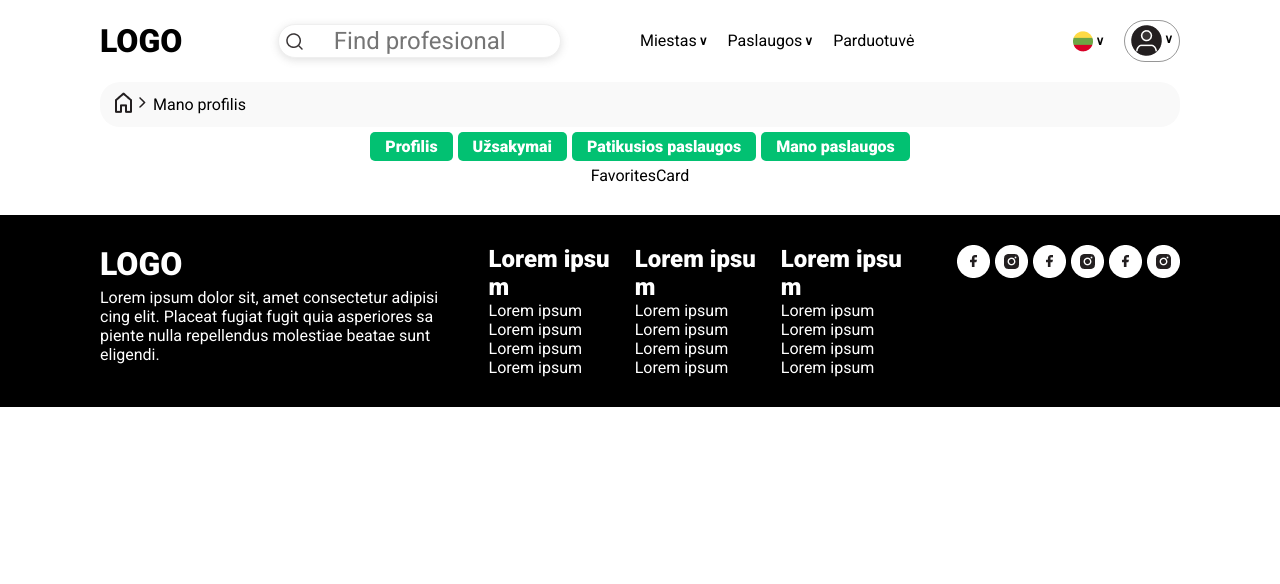
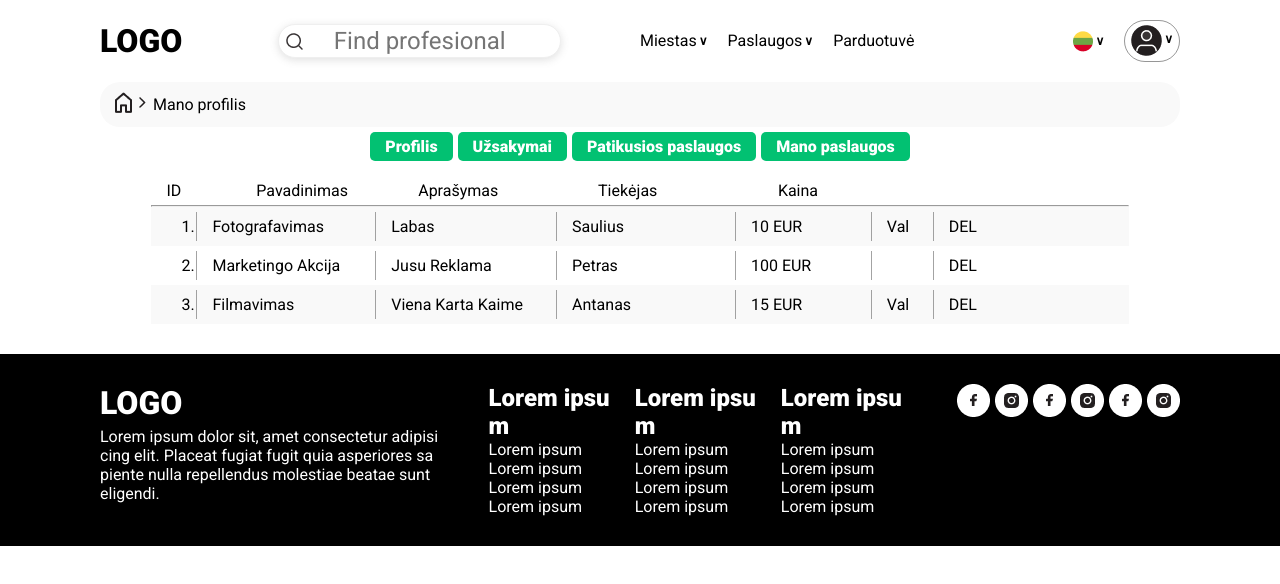
Before and after one commit to Scarab911/drone-hub, a React (Create React App) app: page /profile/my-favorite in a window 1280 px wide. Shown: the top 584 px of the page. Built offline with nearby package versions, Linux system fonts and the light colour scheme.

Commit message:
favorites card component and delete animation

```diff
--- a/src/components/user/profile/favorites_card/FavoritesCard.jsx
+++ b/src/components/user/profile/favorites_card/FavoritesCard.jsx
@@ -1,5 +1,70 @@
 import React from 'react';
 
+//components
+import FavoriteItem from './favorites_item/FavoriteItem';
+
+//css
+import './favoritesCard.css';
+
+const favoritesList = [
+  {
+    id: '1',
+    name: 'fotografavimas',
+    shortDesc: 'labas',
+    provider: 'Saulius',
+    price: 10,
+    currency: 'EUR',
+    hourly: true,
+    date: '2022-10-15',
+  },
+  {
+    id: '2',
+    name: 'marketingo akcija',
+    shortDesc: 'jusu reklama',
+    provider: 'Petras',
+    price: 100,
+    currency: 'EUR',
+    hourly: false,
+    date: '2021-10-25',
+  },
+  {
+    id: '3',
+    name: 'filmavimas',
+    shortDesc: 'viena karta kaime',
+    provider: 'Antanas',
+    price: 15,
+    currency: 'EUR',
+    hourly: true,
+    date: '2022-11-15',
+  },
+];
+
 export default function FavoritesCard() {
-  return <div>FavoritesCard</div>;
+  return (
+    <div className="favorites-card">
+      <div className="thumbnail">
+        <div>ID</div>
+        <div>Pavadinimas</div>
+        <div>Aprašymas</div>
+        <div>Tiekėjas</div>
+        <div>Kaina</div>
+        <div></div>
+      </div>
+      <hr />
+      <div>
+        {favoritesList.map((favorite) => (
+          <FavoriteItem
+            id={favorite.id}
+            name={favorite.name}
+            shortDesc={favorite.shortDesc}
+            provider={favorite.provider}
+            price={favorite.price}
+            currency={favorite.currency}
+            hourly={favorite.hourly}
+            key={favorite.id}
+          />
+        ))}
+      </div>
+    </div>
+  );
 }
--- /dev/null
+++ b/src/components/user/profile/favorites_card/favorites_item/FavoriteItem.jsx
@@ -0,0 +1,37 @@
+import React from 'react';
+import { useState } from 'react';
+
+//css
+import './favoriteItem.css';
+
+export default function FavoriteItem(props) {
+  const { id, name, shortDesc, provider, price, hourly, currency } = props;
+
+  const [removeClicked, setRemoveClicked] = useState(false);
+
+  const removeFavoriteItem = () => {
+    setRemoveClicked(!removeClicked);
+    console.log('remove clicked', removeClicked);
+  };
+
+  return (
+    <div
+      className={`favorite-item-container ${id % 2 !== 0 ? 'row-even' : null}`}
+    >
+      <ul>
+        <li>{`${id}.`}</li>
+        <li>{name}</li>
+        <li>{shortDesc}</li>
+        <li>{provider}</li>
+        <li>
+          {price} {currency}
+        </li>
+        <li>{hourly ? 'val' : null}</li>
+        <li className="btn-remove" onClick={removeFavoriteItem}>
+          DEL
+        </li>
+      </ul>
+      <div className={`animation ${removeClicked ? 'removal' : null}`}></div>
+    </div>
+  );
+}
--- /dev/null
+++ b/src/components/user/profile/favorites_card/favorites_item/favoriteItem.css
@@ -0,0 +1,61 @@
+.favorite-item-container {
+    position: relative;
+}
+
+.favorite-item-container ul {
+    display: flex;
+    justify-content: flex-start;
+    list-style-type: none;
+    text-transform: capitalize;
+    padding: 5px 15px;
+}
+
+.favorite-item-container ul li {
+    width: 20ch;
+    padding: 5px 15px;
+}
+
+.favorite-item-container ul li:nth-child(even) {
+    border-left: 1px solid #808080b9;
+    border-right: 1px solid #808080b9;
+}
+
+.favorite-item-container ul li:nth-child(1) {
+    width: 2ch;
+}
+
+.favorite-item-container ul li:nth-child(5) {
+    width: 15ch;
+}
+
+.favorite-item-container ul li:nth-child(6) {
+    width: 7ch;
+}
+
+.btn-remove {
+    cursor: pointer;
+    /* position: relative; */
+}
+
+/* removeal animation*/
+.removal {
+    animation: bgPaint 600ms 1;
+}
+
+@keyframes bgPaint {
+    0% {
+        background-color: #0ccf47;
+        width: 0;
+    }
+
+    100% {
+        background-color: #0ccf47;
+        width: 100%;
+    }
+}
+
+.animation {
+    bottom: 5px;
+    height: 5px;
+    position: absolute;
+}
--- a/src/components/user/profile/orders_card/OrdersCard.jsx
+++ b/src/components/user/profile/orders_card/OrdersCard.jsx
@@ -1,4 +1,6 @@
 import React from 'react';
+
+//components
 import OrderItem from './order_item/OrderItem';
 
 //css
@@ -7,12 +9,13 @@ import './ordersCard.css';
 const ordersList = [
   {
     id: '1',
-    name: 'fotografimas',
+    name: 'fotografavimas',
     shortDesc: 'labas',
     provider: 'Saulius',
     price: 10,
     currency: 'EUR',
     hourly: true,
+    date: '2022-10-15',
   },
   {
     id: '2',
@@ -22,6 +25,7 @@ const ordersList = [
     price: 100,
     currency: 'EUR',
     hourly: false,
+    date: '2021-10-25',
   },
   {
     id: '3',
@@ -31,12 +35,24 @@ const ordersList = [
     price: 15,
     currency: 'EUR',
     hourly: true,
+    date: '2022-11-15',
   },
 ];
 
 export default function OrdersCard() {
   return (
     <div className="orders-card">
+      <div className="thumbnail">
+        <div>ID</div>
+        <div>Pavadinimas</div>
+        <div>Aprašymas</div>
+        <div>Tiekėjas</div>
+        <div>Kaina</div>
+        <div></div>
+        <div>Data</div>
+      </div>
+      <hr />
+      <div>
         {ordersList.map((order) => (
           <OrderItem
             id={order.id}
@@ -46,9 +62,11 @@ export default function OrdersCard() {
             price={order.price}
             currency={order.currency}
             hourly={order.hourly}
+            date={order.date}
             key={order.id}
           />
         ))}
       </div>
+    </div>
   );
 }
--- a/src/components/user/profile/orders_card/order_item/OrderItem.jsx
+++ b/src/components/user/profile/orders_card/order_item/OrderItem.jsx
@@ -2,10 +2,11 @@ import React from 'react';
 import './orderItem.css';
 
 export default function OrderItem(props) {
-  const { id, name, shortDesc, provider, price, hourly, currency } = props;
+  const { id, name, shortDesc, provider, price, hourly, currency, date } =
+    props;
 
   return (
-    <div className={`order-item-container ${id % 2 === 0 ? 'even' : null}`}>
+    <div className={`order-item-container ${id % 2 !== 0 ? 'row-even' : null}`}>
       <ul>
         <li>{`${id}.`}</li>
         <li>{name}</li>
@@ -14,7 +15,8 @@ export default function OrderItem(props) {
         <li>
           {price} {currency}
         </li>
-        <li>{hourly ? '/val' : null}</li>
+        <li>{hourly ? 'val' : null}</li>
+        <li>{date}</li>
       </ul>
     </div>
   );
--- a/src/components/user/profile/orders_card/order_item/orderItem.css
+++ b/src/components/user/profile/orders_card/order_item/orderItem.css
@@ -1,10 +1,29 @@
 .order-item-container ul {
     display: flex;
-    gap: 10px;
+    justify-content: flex-start;
     list-style-type: none;
     text-transform: capitalize;
+    padding: 5px 15px;
 }
 
-.even {
-    background-color: red;
+.order-item-container ul li {
+    width: 20ch;
+    padding: 5px 15px;
 }
+
+.order-item-container ul li:nth-child(even) {
+    border-left: 1px solid #808080b9;
+    border-right: 1px solid #808080b9;
+}
+
+.order-item-container ul li:nth-child(1) {
+    width: 2ch;
+}
+
+.order-item-container ul li:nth-child(5) {
+    width: 15ch;
+}
+
+.order-item-container ul li:nth-child(6) {
+    width: 7ch;
+}
--- a/src/components/user/profile/orders_card/ordersCard.css
+++ b/src/components/user/profile/orders_card/ordersCard.css
@@ -1,7 +1,10 @@
-.orders-card {
+/* .orders-card {
     margin-top: 10px;
 }
 
-.orders-card:nth-child(even) {
-    background-color: #f9f9f9;
-}
+.thumbnail {
+    display: grid;
+    grid-template-columns: 10ch 18ch 20ch 20ch 11ch 8ch 8ch;
+    grid-template-rows: unset;
+    padding: 5px 15px;
+} */
--- a/src/index.css
+++ b/src/index.css
@@ -1,12 +1,3 @@
-/* body {
-  margin: 0;
-  font-family: -apple-system, BlinkMacSystemFont, 'Segoe UI', 'Roboto', 'Oxygen',
-    'Ubuntu', 'Cantarell', 'Fira Sans', 'Droid Sans', 'Helvetica Neue',
-    sans-serif;
-  -webkit-font-smoothing: antialiased;
-  -moz-osx-font-smoothing: grayscale;
-} */
-
 body,
 body * {
   margin: 0;
@@ -112,3 +103,21 @@ form button:hover {
 .hidden {
   display: none;
 }
+
+/*Profile list cards styles*/
+
+.row-even {
+  background-color: #f9f9f9;
+}
+
+.orders-card,
+.favorites-card {
+  margin-top: 10px;
+}
+
+.thumbnail {
+  display: grid;
+  grid-template-columns: 10ch 18ch 20ch 20ch 11ch 8ch 8ch;
+  grid-template-rows: unset;
+  padding: 5px 15px;
+}
```
Also changed, not shown: src/components/user/profile/favorites_card/favoritesCard.css (added). Lines whose indentation alone changed are shown as unchanged.
